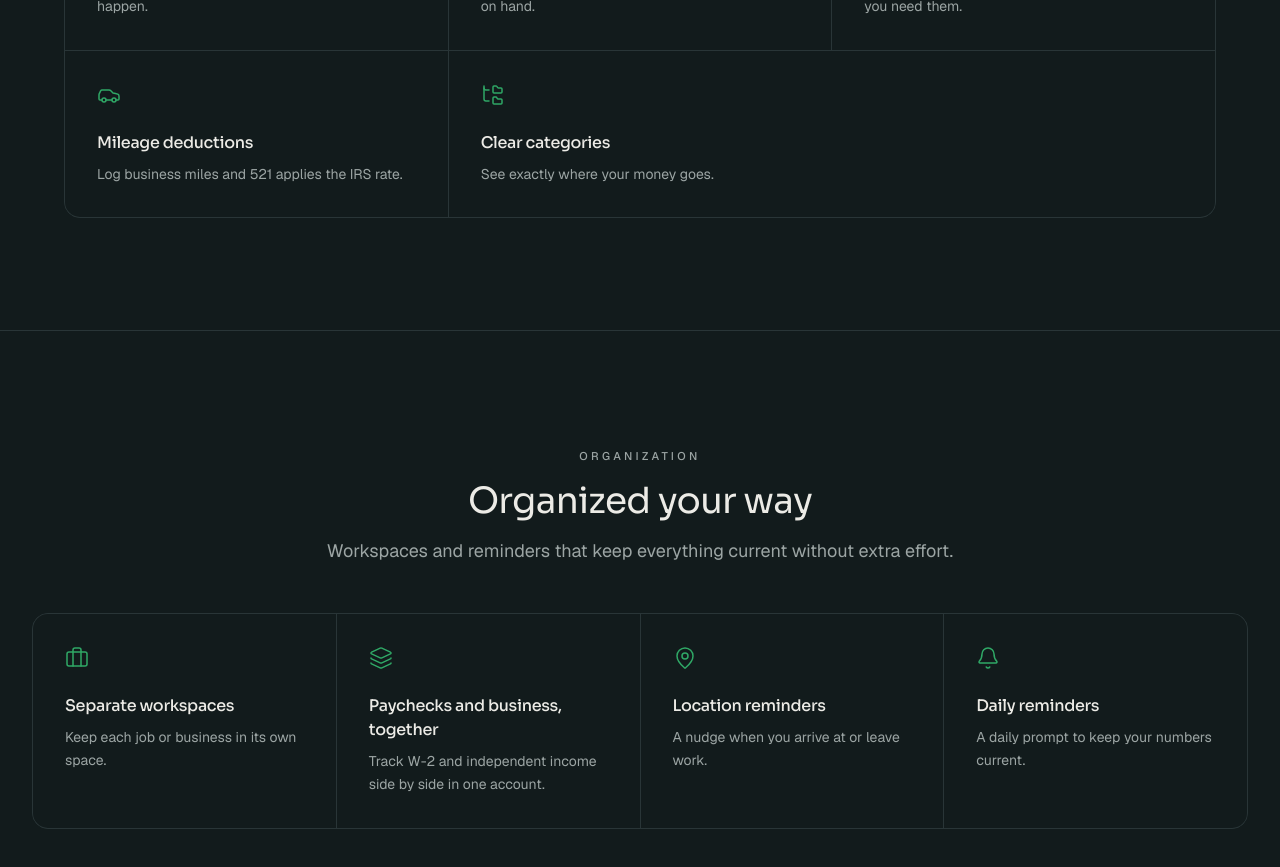
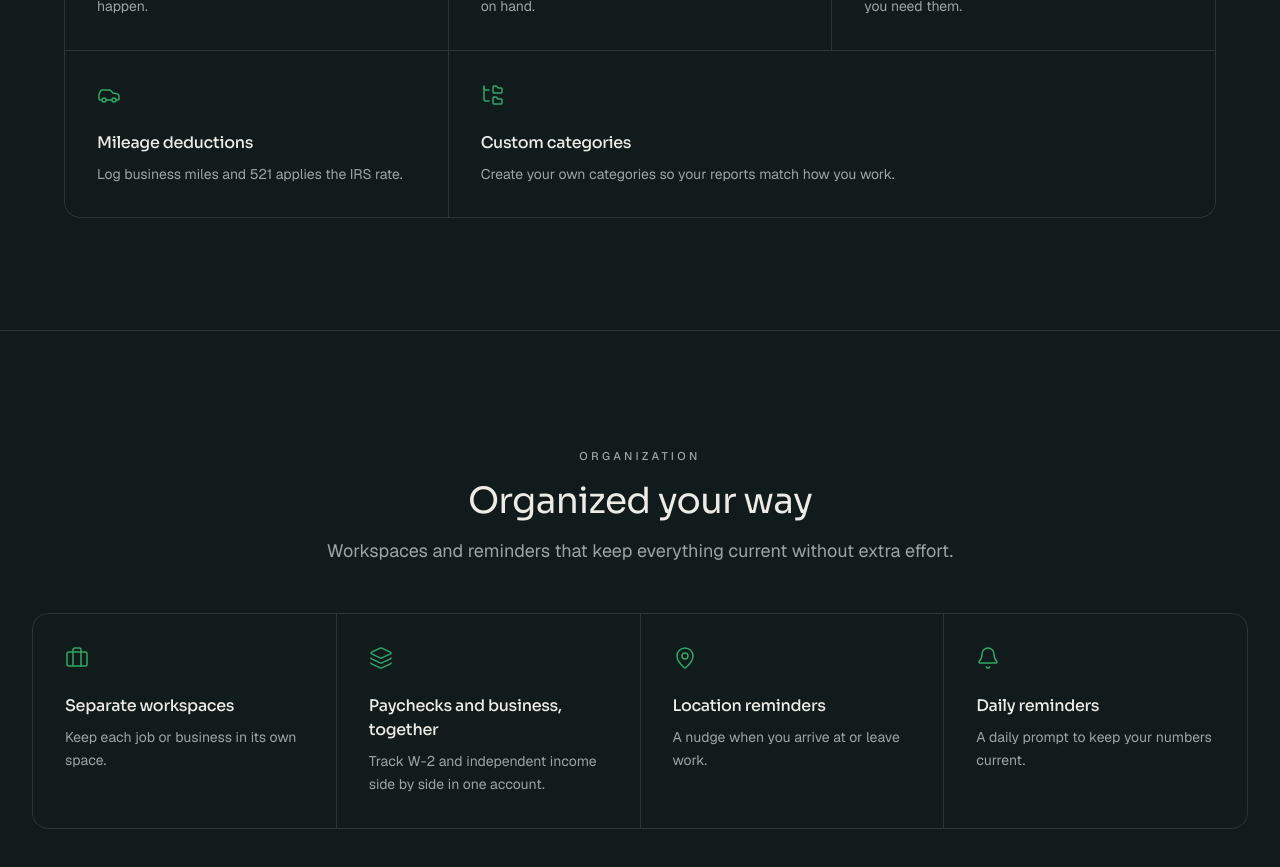
Before and after one commit to cajhughes788/Stackinwebsite, a Next.js app: page /features in a window 1280 px wide. Shown: the part 2320-3187 px from the top of the page. Built offline with nearby package versions, Linux system fonts and the light colour scheme; no server answers.

Commit message:
Feature custom categories on the Features page
Co-Authored-By: Claude Opus 5.5 <noreply@anthropic.com>

```diff
--- a/app/(site)/features/page.tsx
+++ b/app/(site)/features/page.tsx
@@ -106,8 +106,8 @@ const businessFeatures = [
   },
   {
     icon: FolderTree,
-    title: "Clear categories",
-    description: "See exactly where your money goes.",
+    title: "Custom categories",
+    description: "Create your own categories so your reports match how you work.",
   },
 ];
 
```
